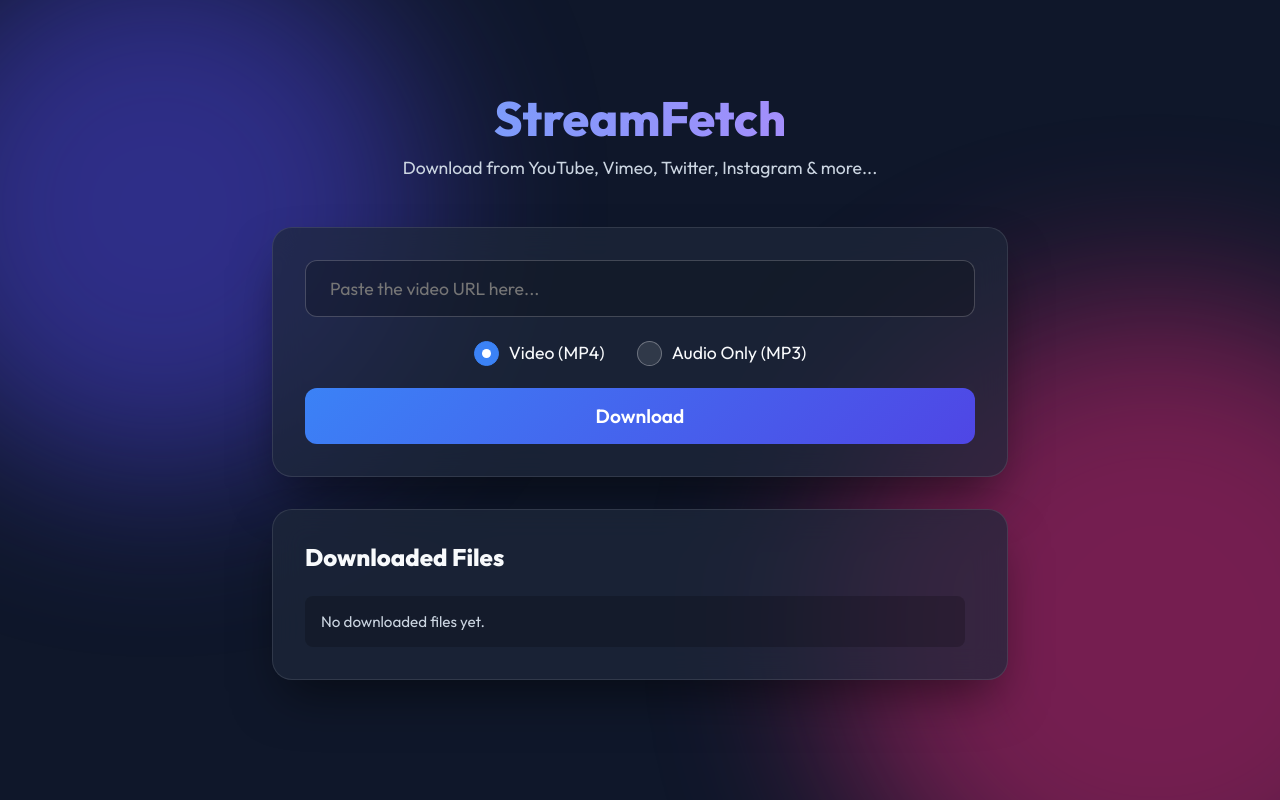
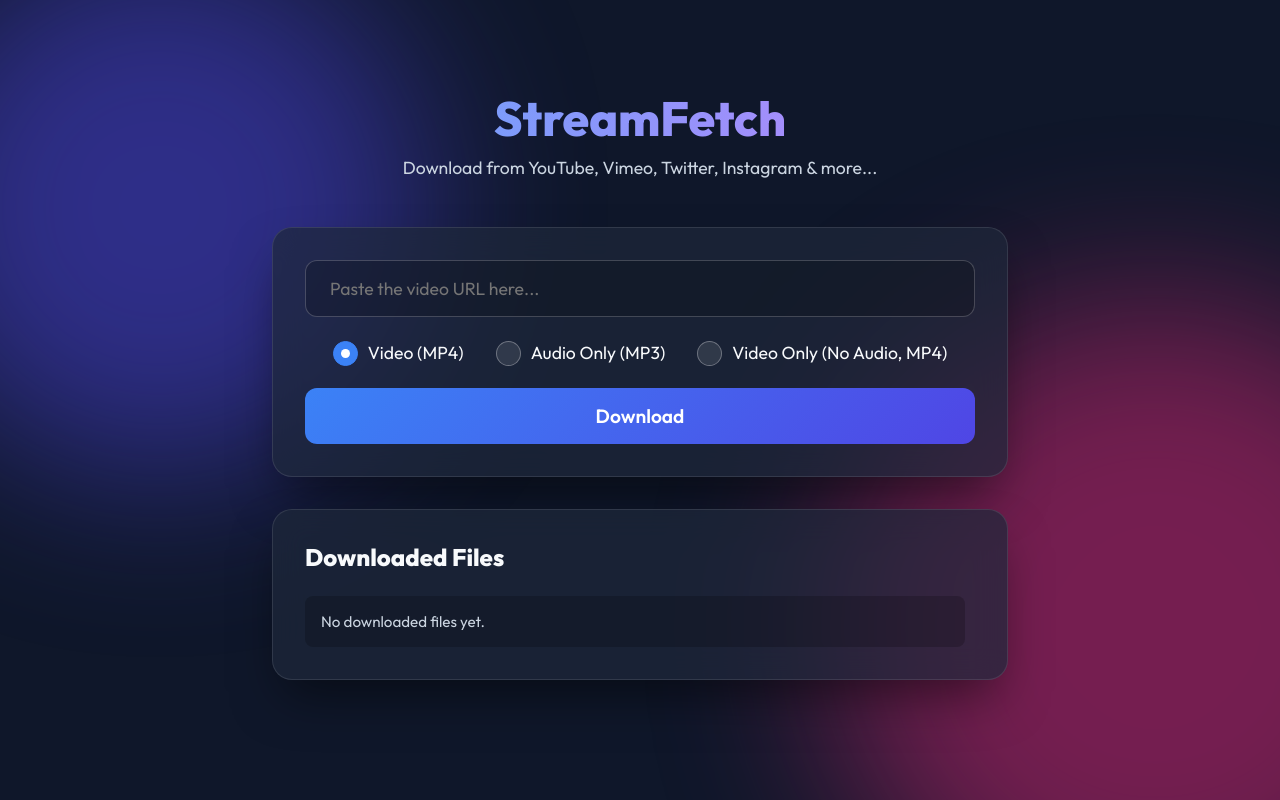
Before and after one commit to mrturk1/StreamFetch, a Flask app: page / in a window 1280 px wide. Run offline with Flask 3, Linux system fonts and the light colour scheme; data that the repository does not hold is empty.

Commit message:
feat: add support for video-only downloads with new format option in UI

```diff
--- a/app.py
+++ b/app.py
@@ -68,10 +68,20 @@ def download():
             progress_data[download_id] = {'status': 'processing', 'percent': '100%'}
 
     try:
+        if format_type == 'audio':
+            selected_format = 'bestaudio/best'
+            merge_format = None
+        elif format_type == 'video_only':
+            selected_format = 'bestvideo[ext=mp4][vcodec^=avc1]/bestvideo[vcodec^=avc1]/bestvideo[ext=mp4]/bestvideo'
+            merge_format = 'mp4'
+        else:
+            selected_format = 'bestvideo[ext=mp4]+bestaudio[ext=m4a]/bestvideo+bestaudio/best'
+            merge_format = 'mp4'
+
         ydl_opts = {
             'outtmpl': f'{DOWNLOAD_FOLDER}/%(title)s.%(ext)s',
-            'format': 'bestvideo[ext=mp4]+bestaudio[ext=m4a]/bestvideo+bestaudio/best' if format_type != 'audio' else 'bestaudio/best',
-            'merge_output_format': 'mp4' if format_type != 'audio' else None,
+            'format': selected_format,
+            'merge_output_format': merge_format,
             'noplaylist': True,
             'ffmpeg_location': os.path.abspath('ffmpeg.exe'),
             'progress_hooks': [my_hook],
@@ -97,6 +107,35 @@ def download():
             title = info.get('title', 'video')
             ext = 'mp3' if format_type == 'audio' else 'mp4'
             filename = f"{title}.{ext}"
+
+            if format_type == 'video_only':
+                src_path = ydl.prepare_filename(info)
+                base, _ = os.path.splitext(src_path)
+                actual = None
+                for try_ext in ('.mp4', '.mkv', '.webm'):
+                    candidate = base + try_ext
+                    if os.path.exists(candidate):
+                        actual = candidate
+                        break
+                if actual:
+                    progress_data[download_id] = {'status': 'processing', 'percent': '100%'}
+                    final = base + '.mp4'
+                    tmp = base + '.compat.mp4'
+                    try:
+                        subprocess.run([
+                            os.path.abspath('ffmpeg.exe'), '-y', '-i', actual,
+                            '-c:v', 'libx264', '-profile:v', 'main',
+                            '-preset', 'fast', '-crf', '23',
+                            '-pix_fmt', 'yuv420p', '-an',
+                            tmp
+                        ], check=True, stdout=subprocess.DEVNULL, stderr=subprocess.DEVNULL)
+                        if actual != final and os.path.exists(actual):
+                            os.remove(actual)
+                        os.replace(tmp, final)
+                        filename = os.path.basename(final)
+                    except subprocess.CalledProcessError:
+                        if os.path.exists(tmp):
+                            os.remove(tmp)
 
         # Clean up fragments manually
         for root, dirs, files in os.walk(DOWNLOAD_FOLDER):
--- a/templates/index.html
+++ b/templates/index.html
@@ -33,6 +33,11 @@
                         <span class="checkmark"></span>
                         Audio Only (MP3)
                     </label>
+                    <label class="radio-container">
+                        <input type="radio" name="format" value="video_only">
+                        <span class="checkmark"></span>
+                        Video Only (No Audio, MP4)
+                    </label>
                 </div>
                 <button id="download-btn" class="primary-btn">
                     <span class="btn-text">Download</span>
```
